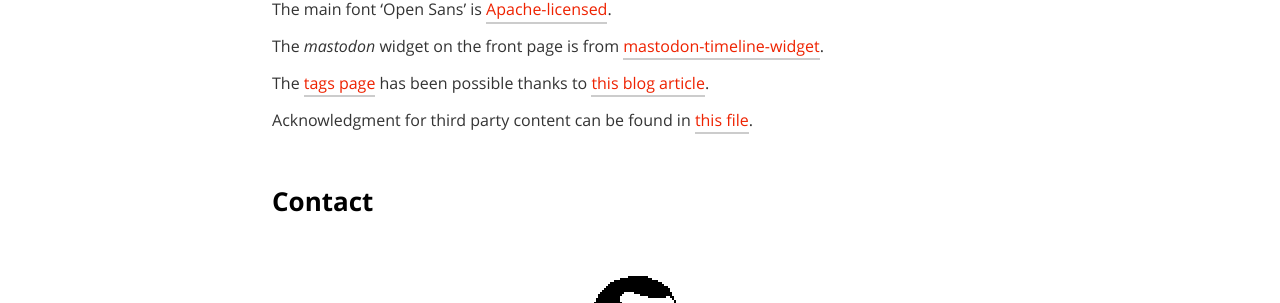
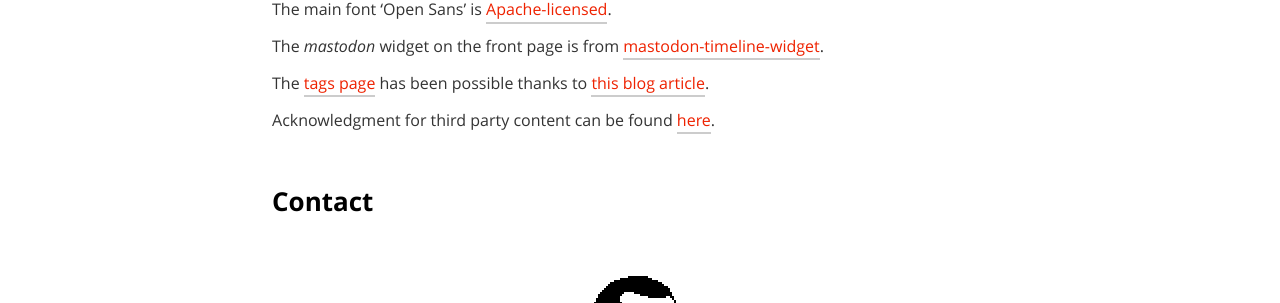
Before and after one commit to nicolabs/nicolabs.net, a Jekyll site: the page built from about.md, in a window 1280 px wide. Shown: the part 562-865 px from the top of the page. Built offline with Jekyll 4.4.1, drawn with Linux system fonts in a browser that asks for light colours; comment, search, counter and statistics services are not loaded.

Commit message:
minor fixes (more space, comment, word update)

```diff
--- a/_sass/_layout.scss
+++ b/_sass/_layout.scss
@@ -143,7 +143,7 @@ hr {
 
 .post-list {
   background-color: lighten($light-gray-color, 17%);
-  padding: $base-spacing 0;
+  padding: 0;
 
   .mastodon {
     padding-top: 0;
--- a/_sass/_variables.scss
+++ b/_sass/_variables.scss
@@ -1,3 +1,4 @@
+/* nbo See also this very readable font : https://www.robustperception.io/conways-life-in-prometheus */
 // Typography
 $base-font-family: 'Open Sans', $helvetica;
 // $base-font-family: 'Merriweather', "Georgia", serif;
--- a/about.md
+++ b/about.md
@@ -25,7 +25,7 @@ The *mastodon* widget on the front page is from [mastodon-timeline-widget](https
 
 The [tags page](/tags) has been possible thanks to [this blog article](https://codinfox.github.io/dev/2015/03/06/use-tags-and-categories-in-your-jekyll-based-github-pages/).
 
-Acknowledgment for third party content can be found in [this file](/assets/blog/README.md).
+Acknowledgment for third party content can be found [here](/assets/blog/README.md).
 
 
 ## Contact
```
